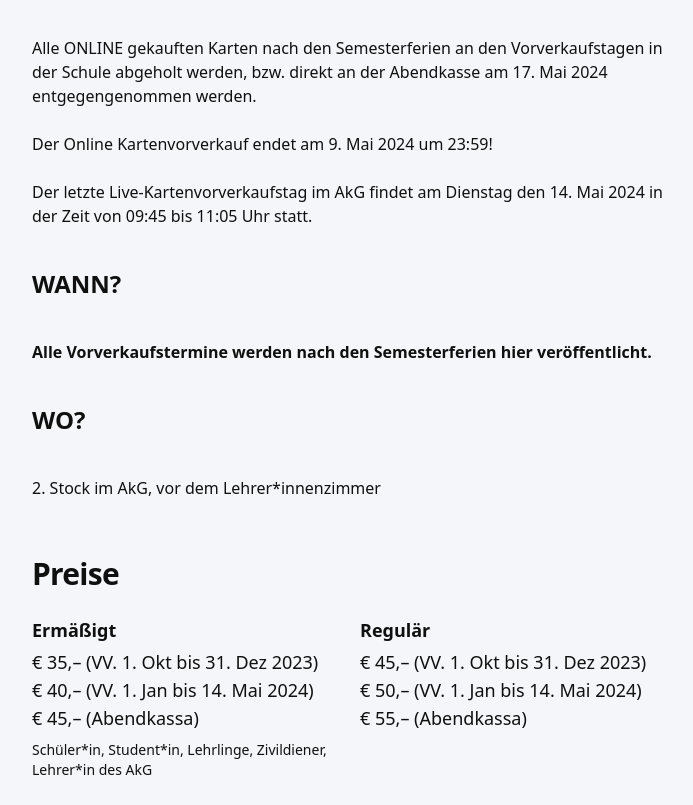
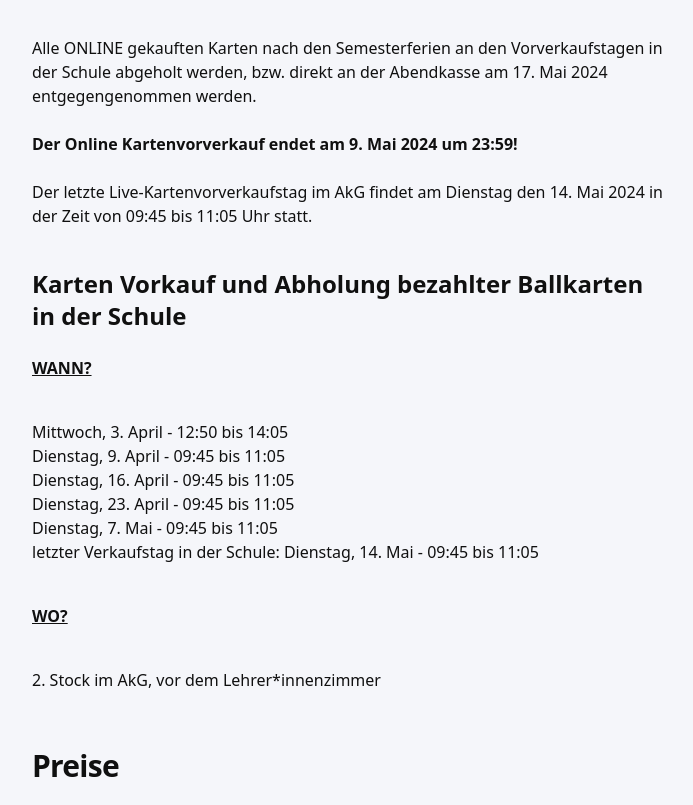
Before and after one commit to adamr04/akg_schulball_2025, a Gatsby site: page /reservation in a window 1280 px wide. Shown: the part 623-1428 px from the top of the page, without its empty margins (288-981 px from the left). Built offline with nearby package versions, Linux system fonts and the light colour scheme; Gatsby itself is replaced by a stand-in of ours; some packages are replaced by stand-ins of ours.

Commit message:
neue Vorverkaufstermine hinzugefuegt

```diff
--- a/src/components/ReservationForm/index.tsx
+++ b/src/components/ReservationForm/index.tsx
@@ -120,17 +120,24 @@ export const ReservationForm = () => {
         <p>Alle ONLINE gekauften Karten nach den Semesterferien an den Vorverkaufstagen in der Schule abgeholt werden,
            bzw. direkt an der Abendkasse am 17. Mai 2024 entgegengenommen werden.<br></br>
           <br></br>
-          Der Online Kartenvorverkauf endet am 9. Mai 2024 um 23:59! <br></br>
+          <b>Der Online Kartenvorverkauf endet am 9. Mai 2024 um 23:59!</b> <br></br>
           <br></br>
           Der letzte Live-Kartenvorverkaufstag im AkG findet am Dienstag den 14. Mai 2024 in der Zeit von 09:45 bis 11:05 Uhr statt.
 
         </p>
-        <h3>WANN?</h3>
+        <h3>Karten Vorkauf und Abholung bezahlter Ballkarten in der Schule</h3>
+        <b><u>WANN?</u></b>
         <p>
-          <b>Alle Vorverkaufstermine werden nach den Semesterferien hier veröffentlicht.</b> <br></br>
+        Mittwoch, 3. April - 12:50 bis 14:05<br></br>
+        Dienstag, 9. April - 09:45 bis 11:05<br></br>
+        Dienstag, 16. April - 09:45 bis 11:05<br></br>
+        Dienstag, 23. April - 09:45 bis 11:05<br></br>
+        Dienstag, 7. Mai - 09:45 bis 11:05<br></br>
+        letzter Verkaufstag in der Schule: Dienstag, 14. Mai - 09:45 bis 11:05
+
         </p>
 
-        <h3>WO?</h3>
+        <b><u>WO?</u></b>
         <p>
           2. Stock im AkG, vor dem Lehrer*innenzimmer
         </p>
```
